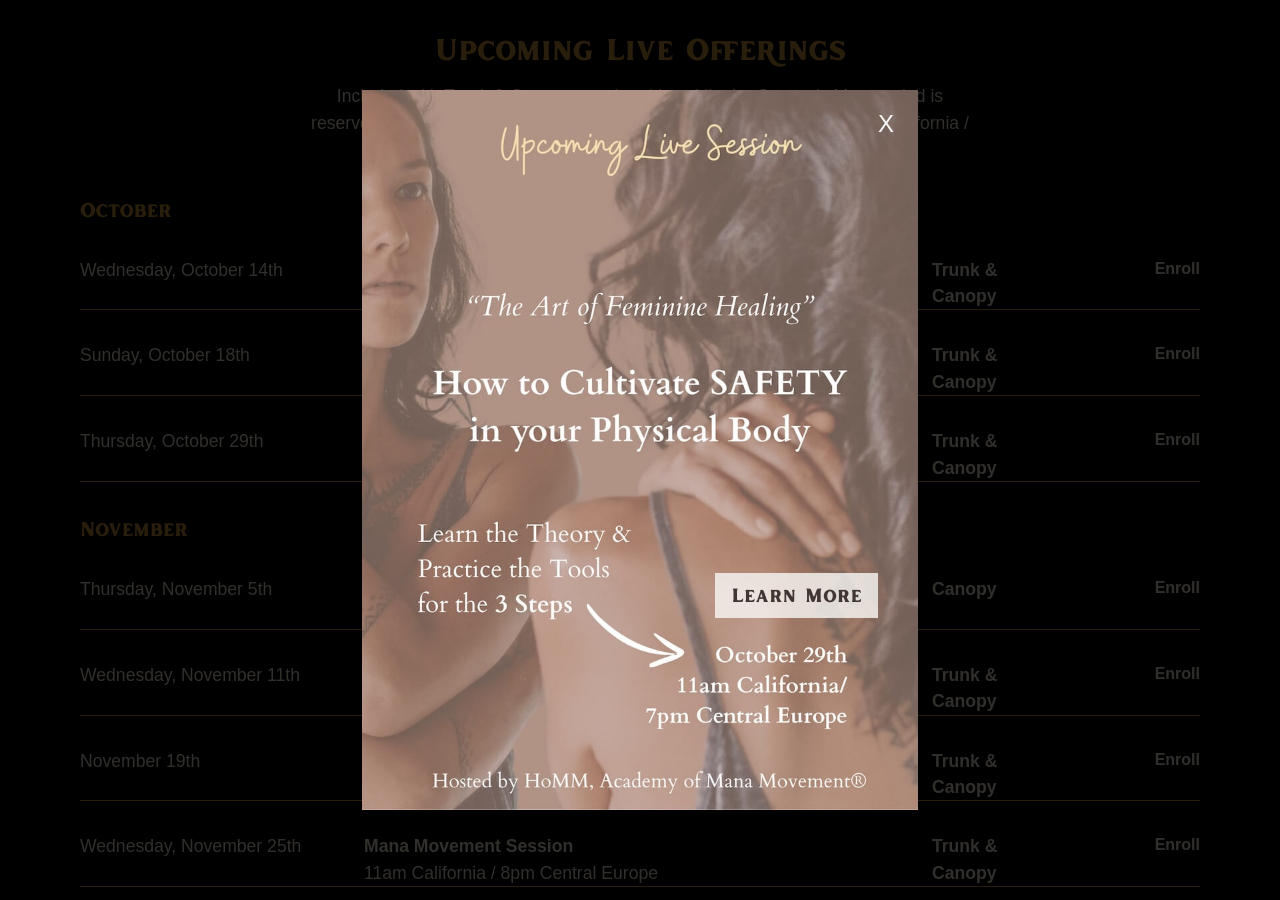
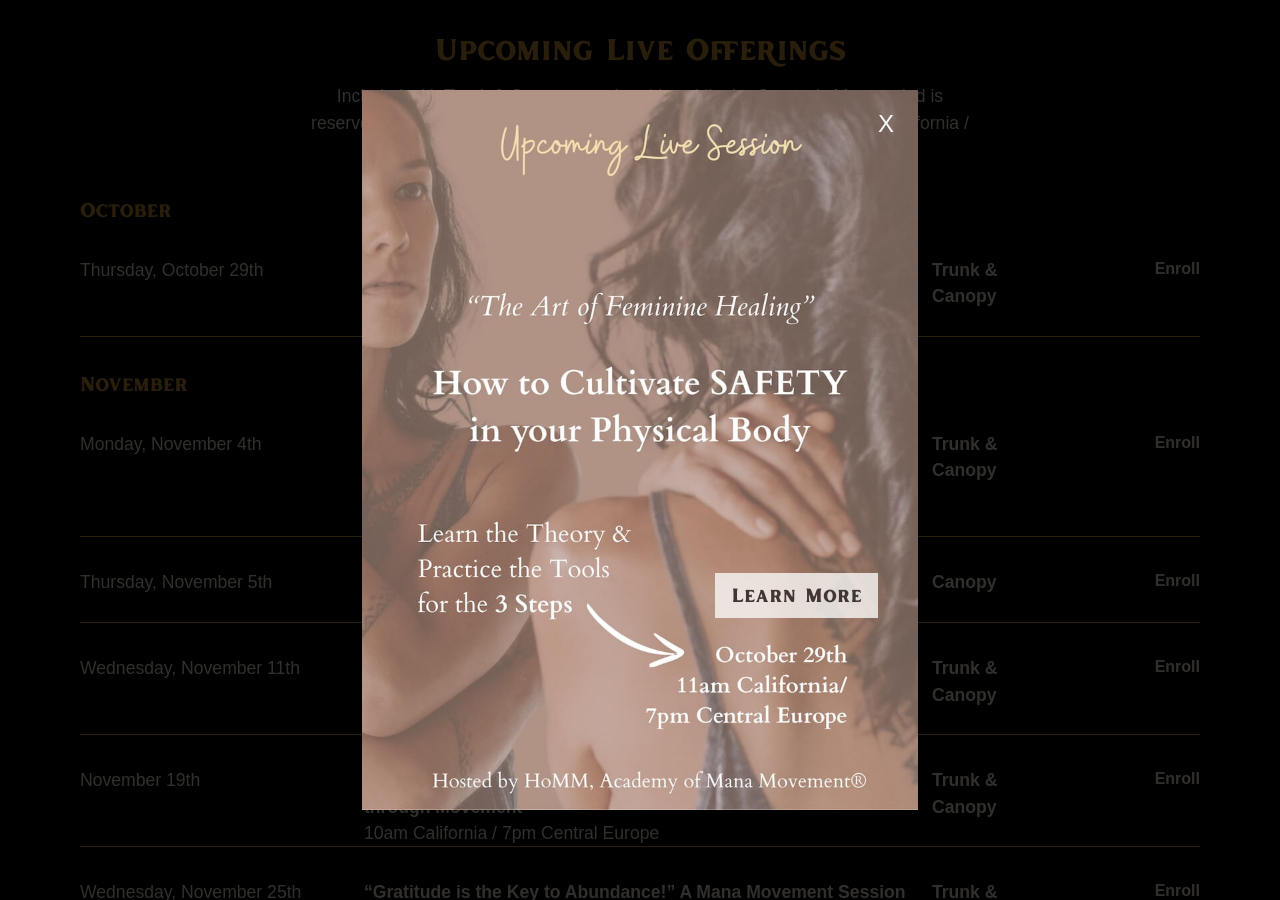
Before and after one commit to brittwoodard/mana-movement, a Jekyll site: the page built from homm.html, in a window 1280 px wide and 900 px high, scrolled down 8417 px. Built offline with Jekyll 4.4.1, drawn with Linux system fonts in a browser that asks for light colours; some web fonts are replaced; some of the changed text lies outside the part shown.

Commit message:
updated titles

```diff
--- a/assets/css/style.css
+++ b/assets/css/style.css
@@ -988,6 +988,9 @@
 .right-8 {
   right: 2rem;
 }
+.right-\[0\.5rem\] {
+  right: 0.5rem;
+}
 .right-\[1\.3rem\] {
   right: 1.3rem;
 }
@@ -1020,9 +1023,6 @@
 }
 .top-\[30\%\] {
   top: 30%;
-}
-.right-\[0\.5rem\] {
-  right: 0.5rem;
 }
 .z-10 {
   z-index: 10;
@@ -1971,6 +1971,9 @@
   .md\:bottom-\[20\.5rem\] {
     bottom: 20.5rem;
   }
+  .md\:bottom-\[21rem\] {
+    bottom: 21rem;
+  }
   .md\:bottom-\[22rem\] {
     bottom: 22rem;
   }
@@ -2018,12 +2021,6 @@
   }
   .md\:top-0 {
     top: 0px;
-  }
-  .md\:bottom-\[12rem\] {
-    bottom: 12rem;
-  }
-  .md\:bottom-\[21rem\] {
-    bottom: 21rem;
   }
   .md\:col-span-2 {
     grid-column: span 2 / span 2;
--- a/homm.html
+++ b/homm.html
@@ -124,21 +124,15 @@
     image: "/uploads/images/homm-38.jpg"
 events:
   - month: October
-    date: Wednesday, October 14th
-    title: Mana Movement Session
-    time: 11am California / 8pm Central Europe
+    date: Thursday, October 29th
+    title: “How to Cultivate Safety in the Physical Body” a Art of Feminine Healing Transmission
+    time: 11am California / 7pm Central Europe
     level: Trunk & Canopy
     button: https://flow.manamovement.co/homm-apprenticeship
-  - month: October
-    date: Sunday, October 18th
-    title: Mana Movement Session
-    time: 9am California / 6pm Central Europe
-    level: Trunk & Canopy
-    button: https://flow.manamovement.co/homm-apprenticeship
-  - month: October
-    date: Thursday, October 29th
-    title: “Art of Feminine Healing” Session
-    time: 11am California / 7pm Central Europe
+  - month: November
+    date: Monday, November 4th
+    title: “Sexual Healing Through Mana Movement” With Emily Brems, Sex & Relationship Therapist, & Advanced Mana Movement Teacher
+    time: 10am California / 7pm Central Europe
     level: Trunk & Canopy
     button: https://flow.manamovement.co/homm-apprenticeship
   - month: November
@@ -149,37 +143,49 @@
     button: https://flow.manamovement.co/homm-mastery
   - month: November
     date: Wednesday, November 11th
-    title: Mana Movement Session
+    title: “Yin” a Mana Movement Session for Slowing & Softening into the Gentle Feminine
     time: 10am California / 7pm Central Europe
     level: Trunk & Canopy
     button: https://flow.manamovement.co/homm-apprenticeship
   - month: November
     date: November 19th
-    title: “Art of Feminine Healing” Session with Mana Mei
+    title: “Finding Balance” a Somatic Dance Workshop Exploring Polarity through Movement
     time: 10am California / 7pm Central Europe
     level: Trunk & Canopy
     button: https://flow.manamovement.co/homm-apprenticeship
   - month: November
     date: Wednesday, November 25th
-    title: Mana Movement Session
+    title: “Gratitude is the Key to Abundance!” A Mana Movement Session on Giving Thanks
     time: 11am California / 8pm Central Europe
     level: Trunk & Canopy
     button: https://flow.manamovement.co/homm-apprenticeship
   - month: December
+    date: Wednesday, December 2nd
+    title: “Pathways of Life” with Ka, Psychotherapist & Mana Movement Teacher
+    time: 4pm Bali / 9am Central Europe
+    level: Trunk & Canopy
+    button: https://flow.manamovement.co/homm-apprenticeship
+  - month: December
     date: Monday, December 7th
-    title: Mana Movement Session
+    title: “Calming the Anxious Mind” A Mana Movement session for Peace & Clarity
     time: 10am California / 7pm Central Europe
     level: Trunk & Canopy
     button: https://flow.manamovement.co/homm-apprenticeship
   - month: December
     date: Wednesday, December 16th
-    title: "Art of Feminine Healing” Session"
+    title: “The Feminine Way” an Art of Feminine Healing Transmission
     time: 10am California / 7pm Central Europe
     level: Trunk & Canopy
     button: https://flow.manamovement.co/homm-apprenticeship
   - month: December
     date: Monday, December 21st
-    title: Mana Movement Session
+    title: Winter Solstice Mana Movement Ritual
+    time: 11am California / 8pm Central Europe
+    level: Trunk & Canopy
+    button: https://flow.manamovement.co/homm-apprenticeship
+  - month: January
+    date: January 4th to 24th
+    title: “21 Days of Ritual Movement”
     time: 11am California / 8pm Central Europe
     level: Trunk & Canopy
     button: https://flow.manamovement.co/homm-apprenticeship
```
